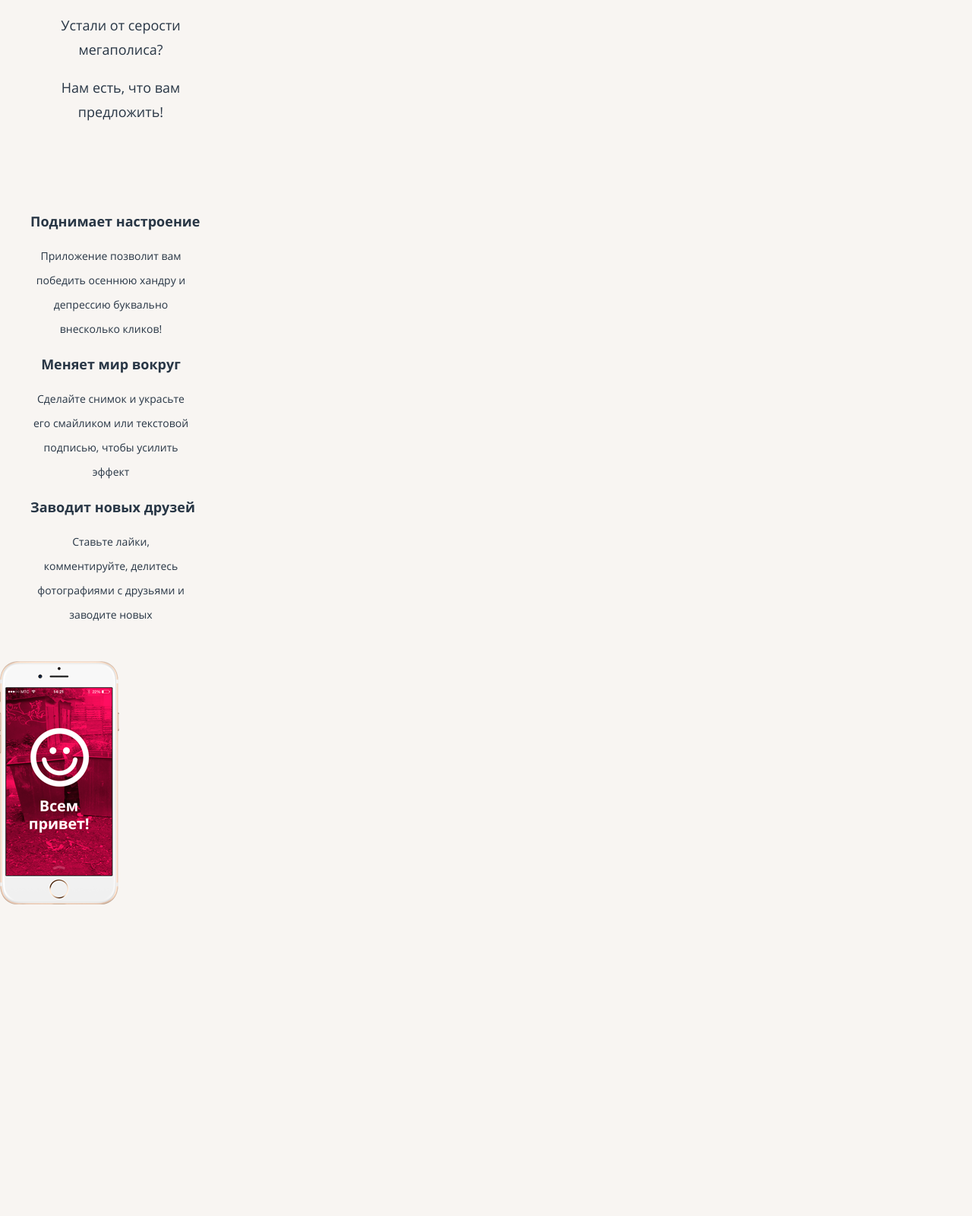
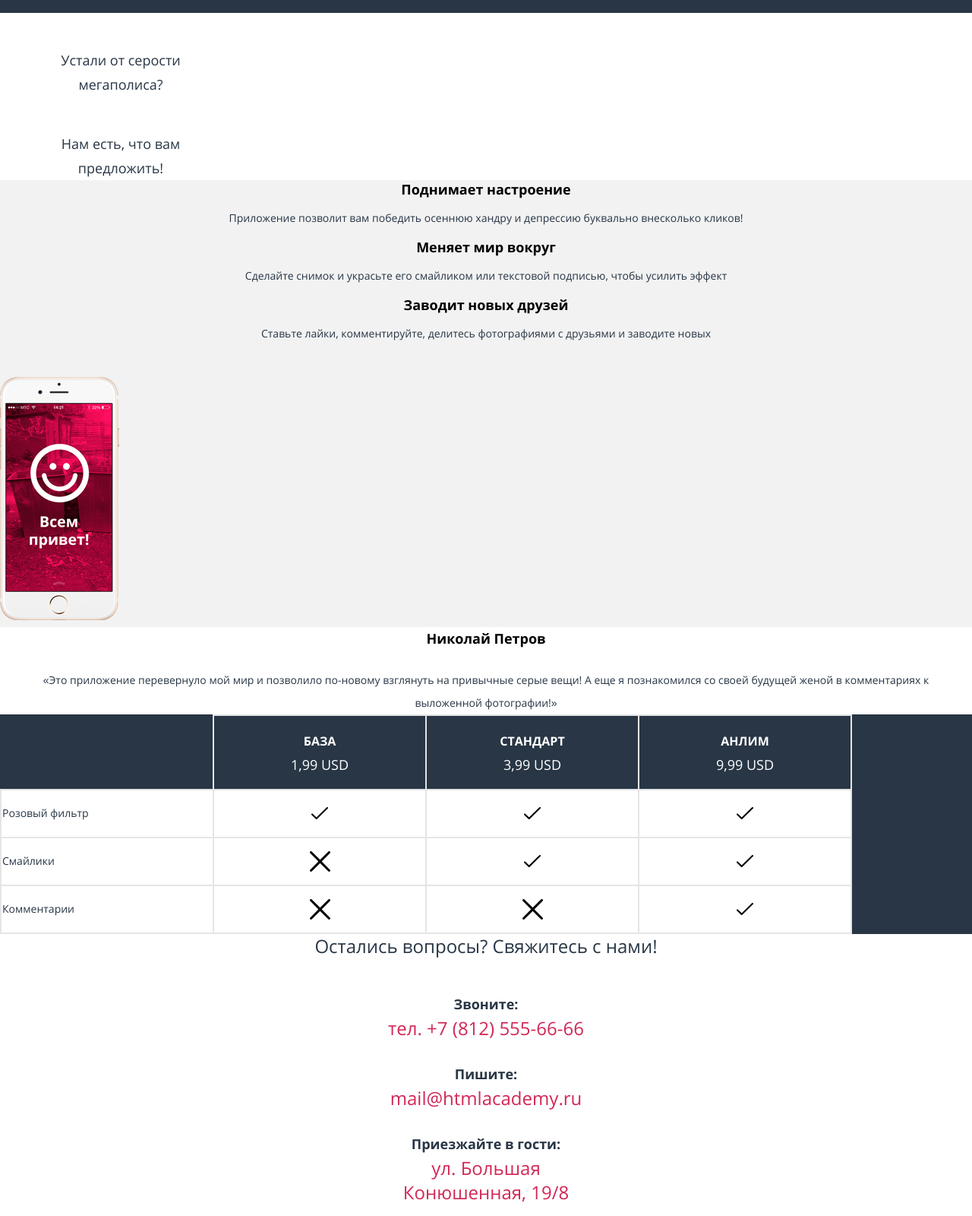
Before and after one commit to Evgeny67/1076491-pink-17, a website: page source/index.html in a window 1280 px wide. Shown: the part 740-2340 px from the top of the page at 76% size. Before the commit the page ends 1939 px from the top, so only its background shows below. Drawn offline with nearby package versions, Linux system fonts and the light colour scheme; files that its build step writes are made by us from their sources.

Commit message:
Разбивка блоков в less

```diff
--- a/source/index.html
+++ b/source/index.html
@@ -62,8 +62,8 @@
         <p>Доступно&nbsp;для&nbsp;iPhone,&nbsp;iPad,&nbsp;Android, Windows&nbsp;Phone,&nbsp;OS&nbsp;X,&nbsp;Windows 8</p>
       </div>
       <div class="info">
-      <p>Устали от серости мегаполиса?</p>
-      <p>Нам есть, что вам предложить!</p>
+        <p class="info__text">Устали от серости мегаполиса?</p>
+        <p class="info__text">Нам есть, что вам предложить!</p>
       </div>
       <section class="advantages">
         <div class="advantages__wrapper">
@@ -83,11 +83,83 @@
             </li>
           </ul>
         </div>
+        <img src="/img/iphone-screen-mobile@1x.png" width="157" height="320" alt="Картинка экран iphone">
       </section>
+      <div class="comments__index">
+        <p class="comments__name">Николай Петров</p>
+        <p class="comments__description">&#171;Это приложение перевернуло мой мир и позволило по-новому взглянуть на привычные серые вещи! А еще я познакомился со своей будущей женой в комментариях к выложенной фотографии!&#187;</p>
+      </div>
 
-      <img src="/img/iphone-screen-mobile@1x.png" width="157" height="320" alt="Картинка экран iphone">
-
+      <table>
+        <tr>
+          <th class="visually-hidden"></th>
+          <th>База
+            <p class="price">1,99 USD</p>
+          </th>
+          <th>Стандарт
+            <p class="price">3,99 USD</p>
+          </th>
+          <th>Анлим
+            <p class="price">9,99 USD</p>
+          </th>
+        </tr>
+        <tr>
+          <td>Розовый фильтр</td>
+          <td class="icon__yes"></td>
+          <td class="icon__yes"></td>
+          <td class="icon__yes"></td>
+        </tr>
+        <tr>
+          <td>Смайлики</td>
+          <td class="icon__no"></td>
+          <td class="icon__yes"></td>
+          <td class="icon__yes"></td>
+        </tr>
+        <tr>
+          <td>Комментарии</td>
+          <td class="icon__no"></td>
+          <td class="icon__no"></td>
+          <td class="icon__yes"></td>
+        </tr>
+      </table>
+      <section class="contacts">
+        <h2>Остались вопросы? Свяжитесь с нами!</h2>
+        <div>
+          <p class="contacts__list">Звоните:</p>
+          <p class="contacts__item">тел. +7 (812) 555-66-66</p>
+          <p class="contacts__list">Пишите:</p>
+          <p class="contacts__item">mail@htmlacademy.ru</p>
+          <p class="contacts__list">Приезжайте&nbsp;в&nbsp;гости:</p>
+          <p class="contacts__item">ул. Большая<br>Конюшенная, 19/8</p>
+        </div>
+        <img src="img/bg-map-mobile@1x.png" width="" height="" alt="Карта как нас найти">
+      </section>
     </main>
+    <footer class="main-footer visually-hidden">
+      <img src="">
+      <ul class="footer-social">
+        <li>
+          <a class="social social-twitter" href="#">
+            <span class="visually-hidden">Твиттер</span>
+          </a>
+        </li>
+        <li>
+          <a class="social social-fb" href="#">
+            <span class="visually-hidden">Фейсбук</span>
+          </a>
+        </li>
+        <li>
+          <a class="social social-insta" href="#">
+            <span class="visually-hidden">Ютуб</span>
+          </a>
+        </li>
+      </ul>
+      <p>Разработано
+        <a href="">
+          <span class="visually-hidden">логотип HTML Academy</span>
+        </a>
+      </p>
+    </footer>
     <script src="js/script.js"></script>
   </body>
 </html>
--- /dev/null
+++ b/source/less/blocks/advantages.less
@@ -0,0 +1,60 @@
+.advantages {
+  margin: 0;
+  padding: 0;
+  background: #f2f2f2;
+  color: #000000
+}
+
+.advantages__wrapper {
+  /*width: 252px;*/
+  margin: 0;
+  padding: 0;
+  margin-bottom: 45px;
+}
+
+.advantages__list {
+  margin: 0;
+  padding: 0;
+  list-style: none;
+}
+
+.advantages__title {
+  margin: 0;
+  padding: 0;
+  text-align: center;
+  font-size: 18px;
+  font-weight: bold;
+  line-height: 24px;
+}
+
+.advantages__description {
+  font-size: 14px;
+  line-height: 24px;
+  text-align: center;
+  color: #283645;
+}
+.comments__index {
+  background: #ffffff;
+}
+
+.comments__name {
+  margin: 0;
+  padding: 0;
+  font-size: 18px;
+  font-weight: bold;
+  line-height: 30px;
+  color: #000000;
+  text-align: center;
+  margin-bottom: 25px;
+}
+
+.comments__description {
+  margin: 0;
+  padding: 0 22px;
+  font-size: 14px;
+  font-weight: normal;
+  line-height: 30px;
+  text-align: center;
+  color: #283645;
+  /*margin-bottom: 59px;*/
+}
--- /dev/null
+++ b/source/less/blocks/applications.less
@@ -0,0 +1,46 @@
+.applications {
+  width: 320px;
+  margin-left: 19px;
+}
+
+.applications__list {
+  width: 206px;
+  height: 56px;
+  margin: 0;
+  padding: 0;
+  display: flex;
+  justify-content: space-between;
+  list-style: none;
+  margin-left: 37px;
+  align-items: center;
+}
+
+.applications p {
+  width: 229px;
+  height: 37px;
+  padding-left: 25px;
+  font-size: 14px;
+  font-weight: 300;
+  line-height: 24px;
+  text-align: center;
+  margin-bottom: 81px;
+  color: #ffffff;
+}
+
+.info {
+  margin: 0;
+  padding: 0;
+  color: #283645;
+  background: #ffffff;
+  /*margin-bottom: 119px;*/
+}
+
+.info__text {
+  margin: 0;
+  padding: 0;
+  width: 202px;
+  /*height: 139px;*/
+  text-align: center;
+  padding-top: 46px;
+  padding-left: 58px;
+}
--- /dev/null
+++ b/source/less/blocks/contacts.less
@@ -0,0 +1,35 @@
+.contacts {
+  margin: 0;
+  padding: 0;
+  background: #ffffff;
+}
+
+.contacts h2 {
+  margin: 0;
+  padding: 0;
+  font-size: 24px;
+  font-weight: 300;
+  text-align: center;
+  color: #283645;
+  margin-bottom: 44px;
+}
+
+.contacts__list {
+  margin: 0;
+  padding: 0;
+  color: #283645;
+  font-size: 18px;
+  font-weight: bold;
+  text-align: center;
+}
+
+.contacts__item {
+  margin: 0;
+  padding: 0;
+
+  font-size: 24px;
+  font-weight: 300;
+  text-align: center;
+  color: #d22856;
+  margin-bottom: 28px;
+}
--- /dev/null
+++ b/source/less/blocks/main.less
@@ -0,0 +1,93 @@
+@media (min-width: @tablet-width) {
+  body {
+    background: @bg-darkgrey url("../img/bg-back-tablet@1x.jpg") no-repeat 50% 0;
+    background-size: 1178px auto;
+  }
+}
+
+@media (min-width: @desktop-width) {
+  body {
+    background: @bg-darkgrey url("../img/bg-back-desktop@1x.jpg") no-repeat 50% 0;
+    background-size: 1391px auto;
+  }
+}
+
+.download {
+  margin: 0;
+  padding: 0;
+  display: block;
+  width: 202px;
+  height: 18px;
+  padding: 17px 36px 14px 37px;
+  font-size: 18px;
+  line-height: 18px;
+  text-align: center;
+  font-weight: bold;
+  color: #ffffff;
+  text-decoration: none;
+  border: #ffffff 3px solid;
+  border-radius: 50px;
+  margin-bottom: 40px;
+}
+
+.download:hover {
+  color: #d22856;
+  background-color: #ffffff;
+}
+
+.download:active {
+  color: rgba(210, 40, 86, 0.3);
+}
+
+table {
+  border-collapse: collapse;
+}
+
+table p {
+  margin: 0;
+  padding: 0;
+  font-size: 24px;
+  font-weight: 300;
+}
+
+th {
+  width: 276px;
+  height: 94px;
+  font-size: 16px;
+  font-weight: bold;
+  text-align: center;
+  text-transform: uppercase;
+  color: #ffffff;
+  background: #283645;
+  border: 2px solid #e5e5e5;
+}
+
+.price {
+  font-size: 18px;
+  font-weight: 300;
+  line-height: 30px;
+}
+
+td {
+  width: 276px;
+  height: 59px;
+  font-size: 14px;
+  font-weight: normal;
+  line-height: 30px;
+  text-align: left;
+  color: #283645;
+  background: #ffffff;
+  border: 2px solid #e5e5e5;
+}
+
+.icon__yes {
+  background-image: url(../img/icon-yes.svg);
+  background-repeat: no-repeat;
+  background-position: 50%;
+}
+
+.icon__no {
+  background-image: url(../img/icon-no.svg);
+  background-repeat: no-repeat;
+  background-position: 50%;
+}
--- /dev/null
+++ b/source/less/scaffolding.less
@@ -0,0 +1,50 @@
+@font-face {
+  font-weight: normal;
+  font-family: "OpenSans";
+  font-style: normal;
+  src: url("../fonts/opensans.woff2") format("woff2"), url("../fonts/opensans.woff") format("woff");
+}
+
+@font-face {
+  font-weight: bold;
+  font-family: "OpenSans";
+  font-style: normal;
+  src: url("../fonts/opensansbold.woff2") format("woff2"), url("../fonts/opensansbold.woff") format("woff");
+}
+
+body {
+  min-width: 320px;
+  margin: 0;
+  padding: 0;
+
+  font-size: 18px;
+  line-height: 32px;
+  font-family: "OpenSans", "Arial", sans-serif;
+  color: #ffffff;
+  font-style: normal;
+
+  background: @bg-darkgrey url("../img/bg-back-mobile@1x.jpg") no-repeat 50% 0;
+
+  /*min-height: 750px;*/
+}
+
+img {
+  max-width: 100%;
+  height: auto;
+}
+
+.visually-hidden:not(:focus):not(:active) {
+  position: absolute;
+
+  width: 1px;
+  height: 1px;
+  margin: -1px;
+  border: 0;
+  padding: 0;
+
+  white-space: nowrap;
+
+  clip-path: inset(100%);
+  clip: rect(0 0 0 0);
+  overflow: hidden;
+}
--- a/source/less/style.less
+++ b/source/less/style.less
@@ -1,5 +1,10 @@
 @import "./blocks/header.less";
 @import "./blocks/main-nav.less";
+@import "./scaffolding.less";
+@import "./blocks/main.less";
+@import "./blocks/applications.less";
+@import "./blocks/advantages.less";
+@import "./blocks/contacts.less";
 
 @bg-darkgrey: #283645;
 @bg-lightgrey: #f8f5f2;
@@ -8,166 +13,3 @@
 @mobile-width-only: 767px;
 @retina-dpi: 144dpi;
 @retina-dppx: 1.5dppx;
-
-@font-face {
-  font-weight: normal;
-  font-family: "OpenSans";
-  font-style: normal;
-  src: url("../fonts/opensans.woff2") format("woff2"), url("../fonts/opensans.woff") format("woff");
-}
-
-@font-face {
-  font-weight: bold;
-  font-family: "OpenSans";
-  font-style: normal;
-  src: url("../fonts/opensansbold.woff2") format("woff2"), url("../fonts/opensansbold.woff") format("woff");
-}
-
-
-body {
-  min-width: 320px;
-  margin: 0;
-  padding: 0;
-
-  font-size: 18px;
-  line-height: 32px;
-  font-family: "OpenSans", "Arial", sans-serif;
-  color: #ffffff;
-  font-style: normal;
-
-  background: @bg-lightgrey url("../img/bg-back-mobile@1x.jpg") no-repeat 50% 0;
-  background-size: 720px auto;
-  min-height: 750px;
-}
-
-img {
-  max-width: 100%;
-  height: auto;
-}
-
-.visually-hidden:not(:focus):not(:active) {
-  position: absolute;
-
-  width: 1px;
-  height: 1px;
-  margin: -1px;
-  border: 0;
-  padding: 0;
-
-  white-space: nowrap;
-
-  clip-path: inset(100%);
-  clip: rect(0 0 0 0);
-  overflow: hidden;
-}
-
-@media (min-width: @tablet-width) {
-  body {
-    background: @bg-lightgrey url("../img/bg-back-tablet@1x.jpg") no-repeat 50% 0;
-    background-size: 1178px auto;
-  }
-}
-
-@media (min-width: @desktop-width) {
-  body {
-    background: @bg-lightgrey url("../img/bg-back-desktop@1x.jpg") no-repeat 50% 0;
-    background-size: 1391px auto;
-  }
-}
-
-.download {
-  display: block;
-  width: 202px;
-  height: 18px;
-  padding: 17px 36px 14px 37px;
-  font-size: 18px;
-  line-height: 18px;
-  text-align: center;
-  font-weight: bold;
-  color: #ffffff;
-  text-decoration: none;
-  border: #ffffff 3px solid;
-  border-radius: 50px;
-  margin-bottom: 40px;
-}
-
-.download:hover {
-  color: #d22856;
-  background-color: #ffffff;
-}
-
-.download:active {
-  color: rgba(210, 40, 86, 0.3);
-}
-
-.applications {
-  width: 320px;
-  margin-left: 19px;
-}
-
-.applications__list {
-  width: 206px;
-  height: 56px;
-  margin: 0;
-  padding: 0;
-  display: flex;
-  justify-content: space-between;
-  list-style: none;
-  margin-left: 37px;
-  align-items: center;
-}
-
-.applications p {
-  width: 229px;
-  height: 37px;
-  padding-left: 25px;
-  font-size: 14px;
-  font-weight: 300;
-  line-height: 24px;
-  text-align: center;
-  margin-bottom: 81px;
-  color: #ffffff;
-}
-
-.main {
-  color: #283645;
-}
-
-.info {
-  width: 202px;
-  height: 139px;
-  text-align: center;
-  margin: 0;
-  padding: 0;
-  margin-left: 58px;
-  margin-bottom: 119px;
-}
-
-.advantages {
-  margin: 0;
-  padding: 0;
-  margin-bottom: 45px;
-}
-
-.advantages__wrapper {
-  width: 252px;
-  margin: 0;
-  padding: 0;
-}
-
-.advantages__list {
-  list-style: none;
-}
-
-.advantages__title {
-  margin: 0;
-  padding: 0;
-  text-align: center;
-  font-size: 18px;
-  font-weight: bold;
-}
-
-.advantages__description {
-  font-size: 14px;
-  text-align: center;
-}
```
